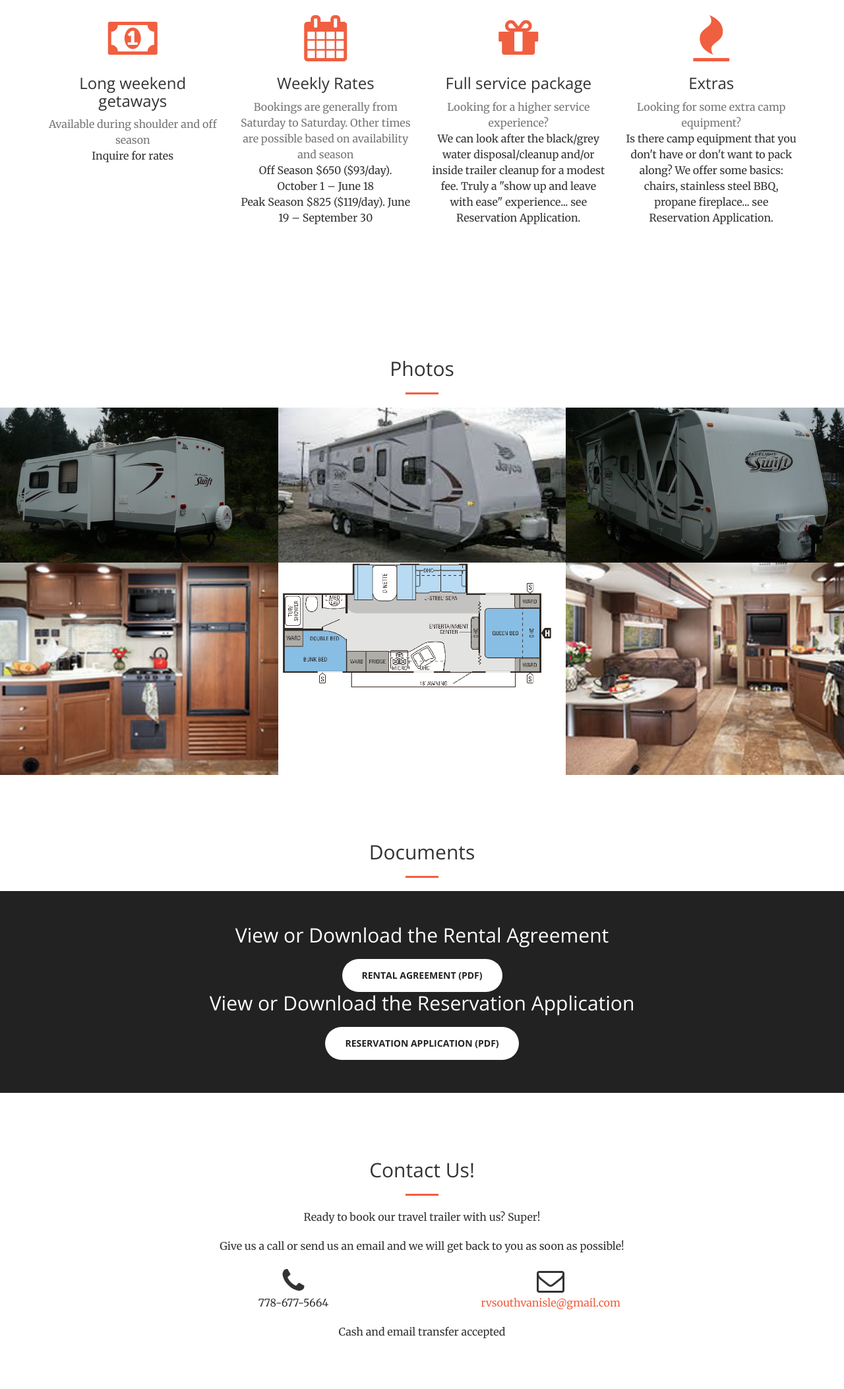
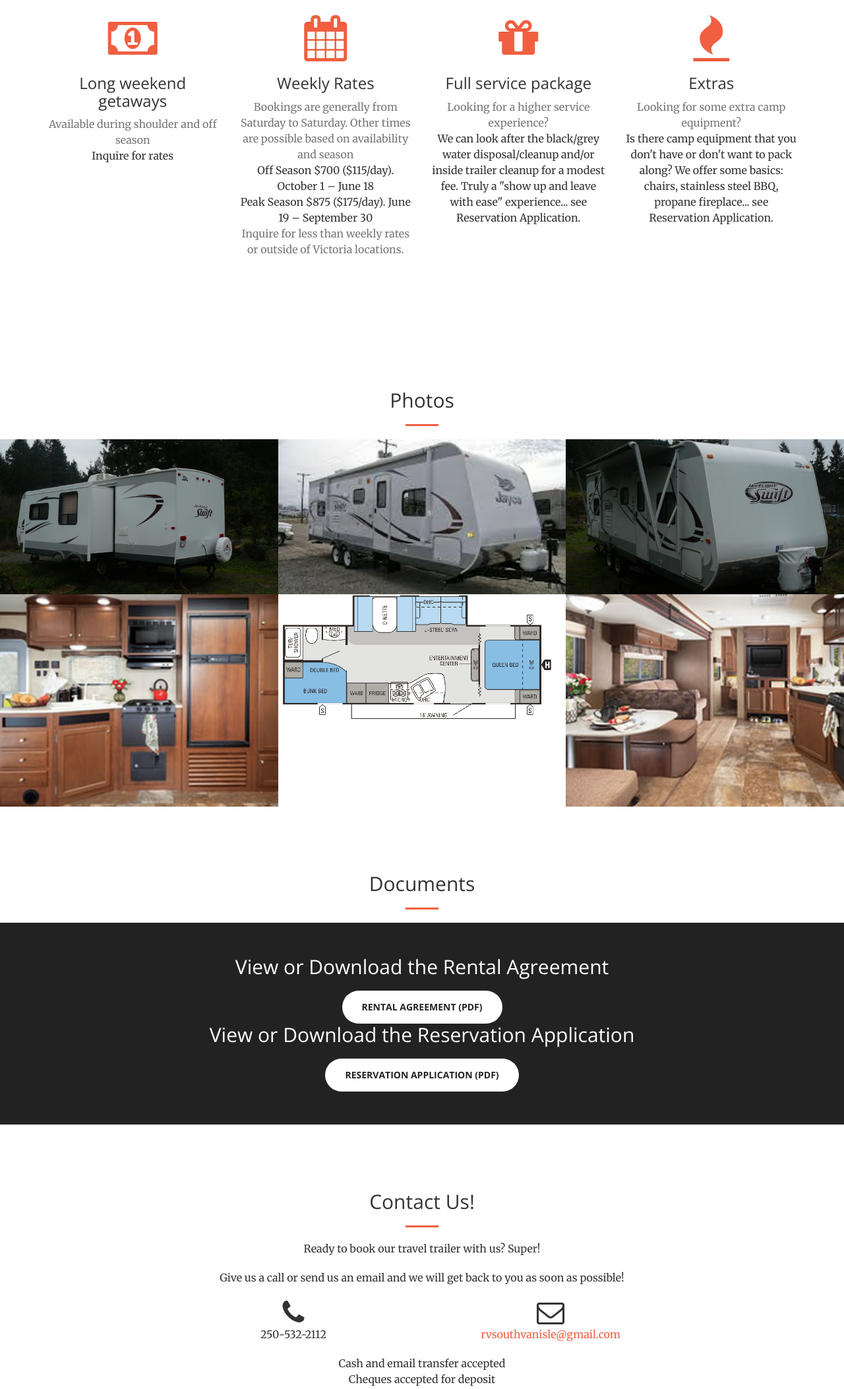
Before and after one commit to rvrichards/dans_rental, a plain HTML site: page index.html in a window 1280 px wide. Shown: the part 1549-3655 px from the top of the page at 66% size. Drawn offline with nearby package versions, Linux system fonts and the light colour scheme.

Commit message:
Changes for 2017.

```diff
--- a/index.html
+++ b/index.html
@@ -125,8 +125,9 @@
                         <i class="fa fa-5x fa-calendar wow bounceIn text-primary" data-wow-delay=".1s"></i>
                         <h3>Weekly Rates</h3>
                         <p class="text-muted">Bookings are generally from Saturday to Saturday. Other times are possible based on availability and season</p>
-                        <p>Off Season $650 ($93/day). October 1 – June 18</p>
-                        <p>Peak Season $825 ($119/day). June 19 – September 30</p>
+                        <p>Off Season $700 ($115/day). October 1 – June 18</p>
+                        <p>Peak Season $875 ($175/day). June 19 – September 30</p>
+                        <p class="text-muted">Inquire for less than weekly rates or outside of Victoria locations.</p>
                     </div>
                 </div>
                 <div class="col-lg-3 col-md-6 text-center">
@@ -256,7 +257,7 @@
                 </div>
                 <div class="col-lg-4 col-lg-offset-2 text-center">
                     <i class="fa fa-phone fa-3x wow bounceIn"></i>
-                    <p>778-677-5664</p>
+                    <p>250-532-2112</p>
                 </div>
                 <div class="col-lg-4 text-center">
                     <i class="fa fa-envelope-o fa-3x wow bounceIn" data-wow-delay=".1s"></i>
@@ -265,7 +266,8 @@
             </div>
             <div class="row">
                 <div class="col-lg-12 text-center">
-                    <p>Cash and email transfer accepted</p>
+                    <p>Cash and email transfer accepted<br>
+                       Cheques accepted for deposit</p>
                 </div>
             </div>
         </div>
```
Also changed, not shown: 4 other files.
